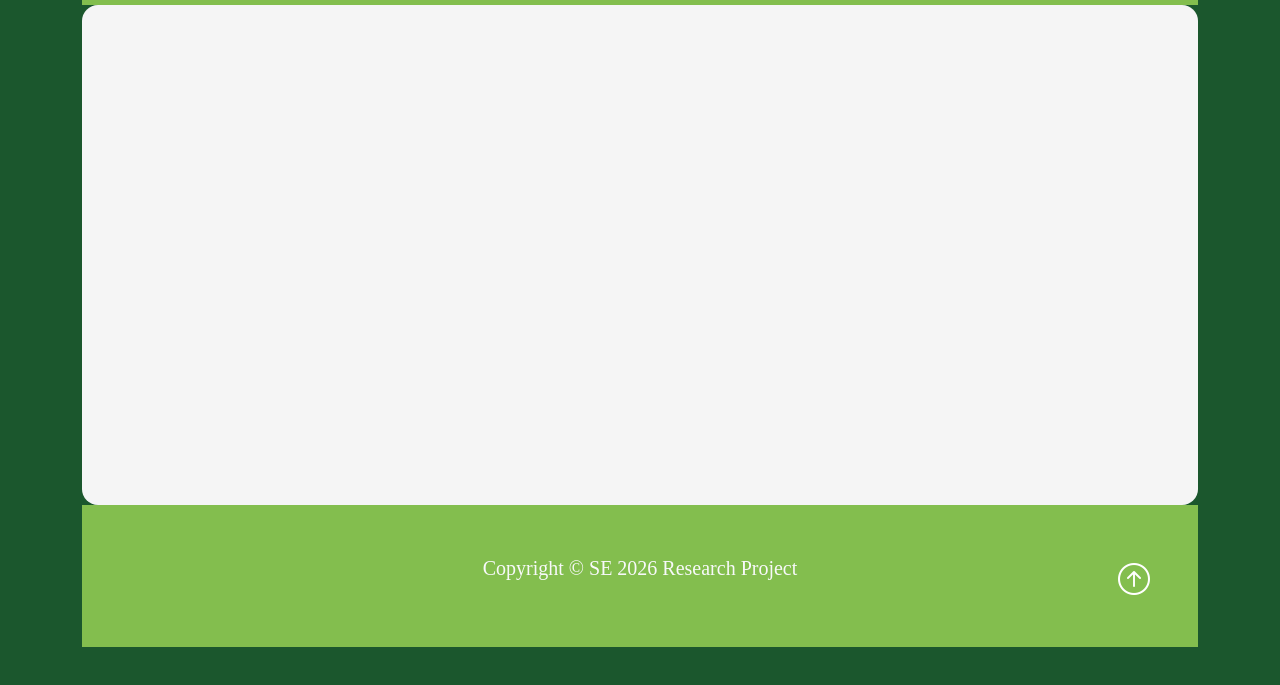
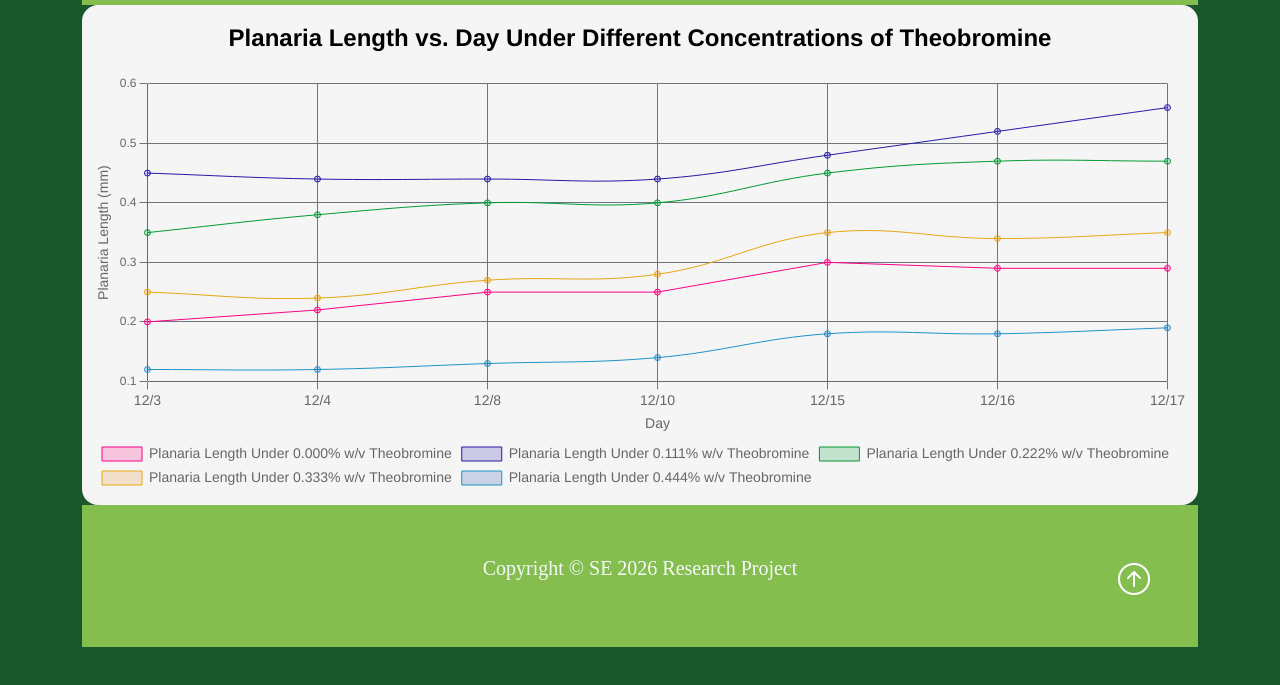
Before and after one commit to ericguo01/rp_Guo, a plain HTML site: page results.html in a window 1280 px wide. Shown: the part 75-760 px from the top of the page. Drawn offline with nearby package versions, Linux system fonts and the light colour scheme; the site is published under a folder, as on GitHub Pages, so addresses that start at the root find nothing.

Commit message:
fixed slash

```diff
--- a/results.html
+++ b/results.html
@@ -16,7 +16,7 @@
         integrity="sha384-FKyoEForCGlyvwx9Hj09JcYn3nv7wiPVlz7YYwJrWVcXK/BmnVDxM+D2scQbITxI"
         crossorigin="anonymous"></script>
         <script src="https://cdn.jsdelivr.net/npm/chart.js@4.6.1/dist/chart.umd.min.js"></script>
-    <script src="/js/linechart.js" defer></script>
+    <script src="js/linechart.js" defer></script>
 
 
 </head>
```
